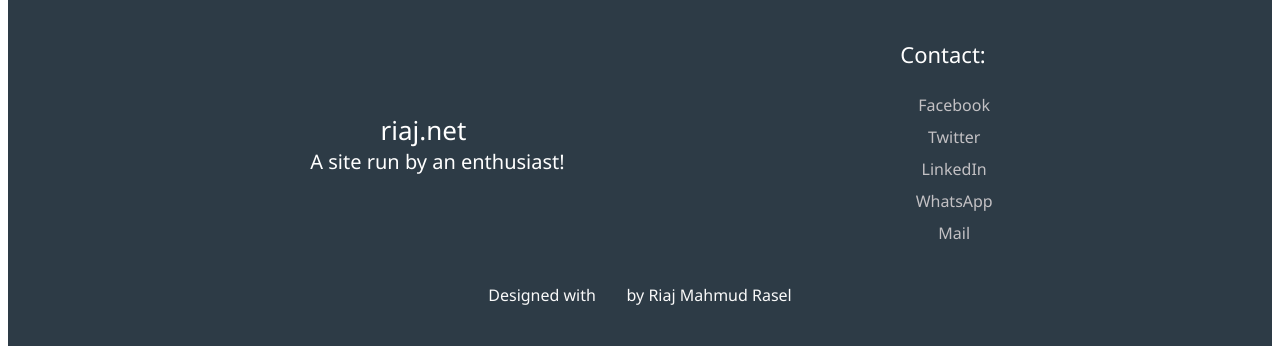
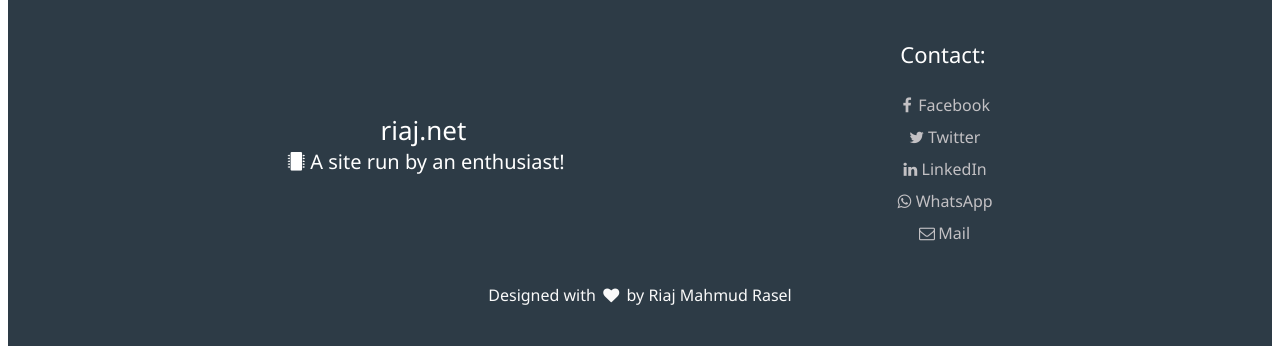
Before and after one commit to riajmahmud/riajmahmud2.github.io, a Jekyll site: the page built from index.html, in a window 1280 px wide and 932 px high. Shown: the part 578-929 px from the top of the window. Built offline with Jekyll 4.4.1, drawn with Linux system fonts in a browser that asks for light colours; some web fonts are replaced.

Commit message:
Update fontello.css

```diff
--- a/assets/fontello.css
+++ b/assets/fontello.css
@@ -1,6 +1,6 @@
 @font-face {
   font-family: 'fontello';
-  src:url('https://riaj.net/riajnet/css/fontello.woff2') format('woff2');
+  src:url('fontello.woff2') format('woff2');
   font-weight: normal;
   font-style: normal;
 }
```
